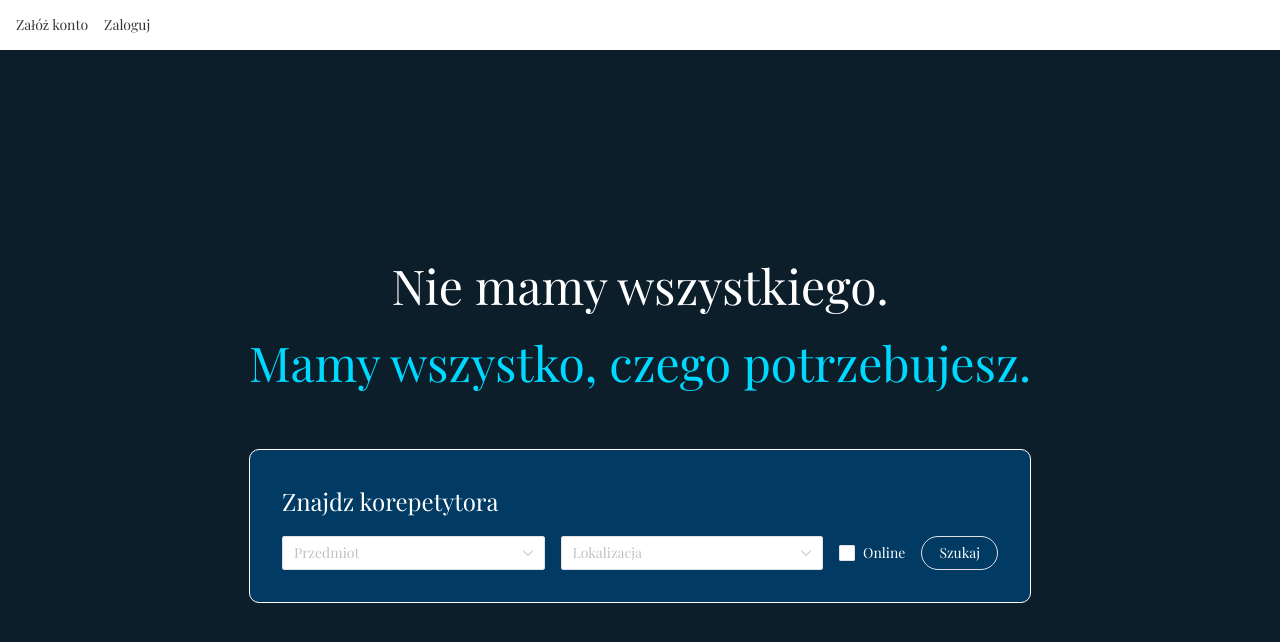
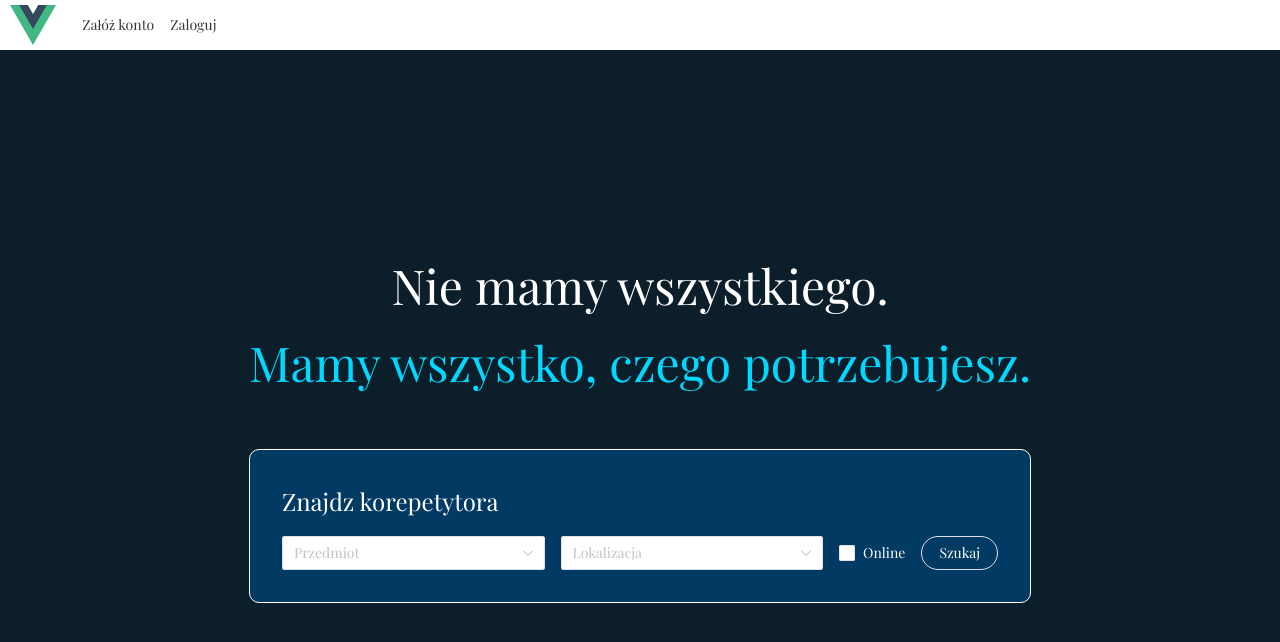
Before and after one commit to munio7/TAI, a Vue app in the folder Korki/: page / in a window 1280 px wide. Shown: the top 642 px of the page. Built offline with nearby package versions, Linux system fonts and the light colour scheme; a web font is replaced by a local one.

Commit message:
added navigation to home

```diff
--- a/Korki/src/components/Navbar.vue
+++ b/Korki/src/components/Navbar.vue
@@ -1,6 +1,6 @@
 <template>
     <main>
-        <div id="logo"></div>
+        <img @click="goToHome" id="logo" src="../assets/logo.svg">
         <NButton text >Załóż konto</NButton>
         <NButton text >Zaloguj</NButton>
         <!-- <RouterLink to="/">Home</RouterLink>
@@ -11,8 +11,12 @@
 
 <script setup lang="ts">
 import { NButton } from 'naive-ui'
+import { useRouter } from 'vue-router';
 
-
+const router = useRouter()
+const goToHome = () => {
+  router.push("/")
+}
 
 </script>
 
@@ -28,5 +32,11 @@ main{
     width: 100%;
 }
 
+img{
+  cursor: pointer;
+  padding: 10px;
+  height: calc(100% - 10px);
+}
+
 
 </style>
```
